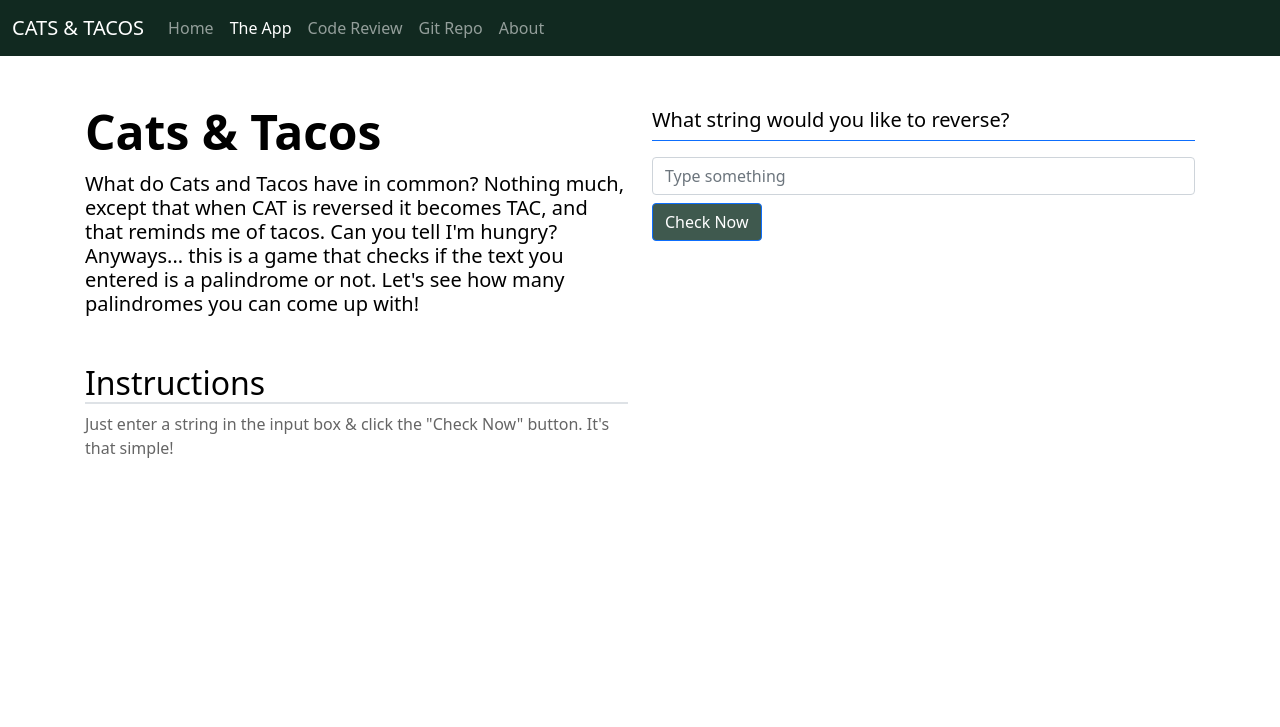
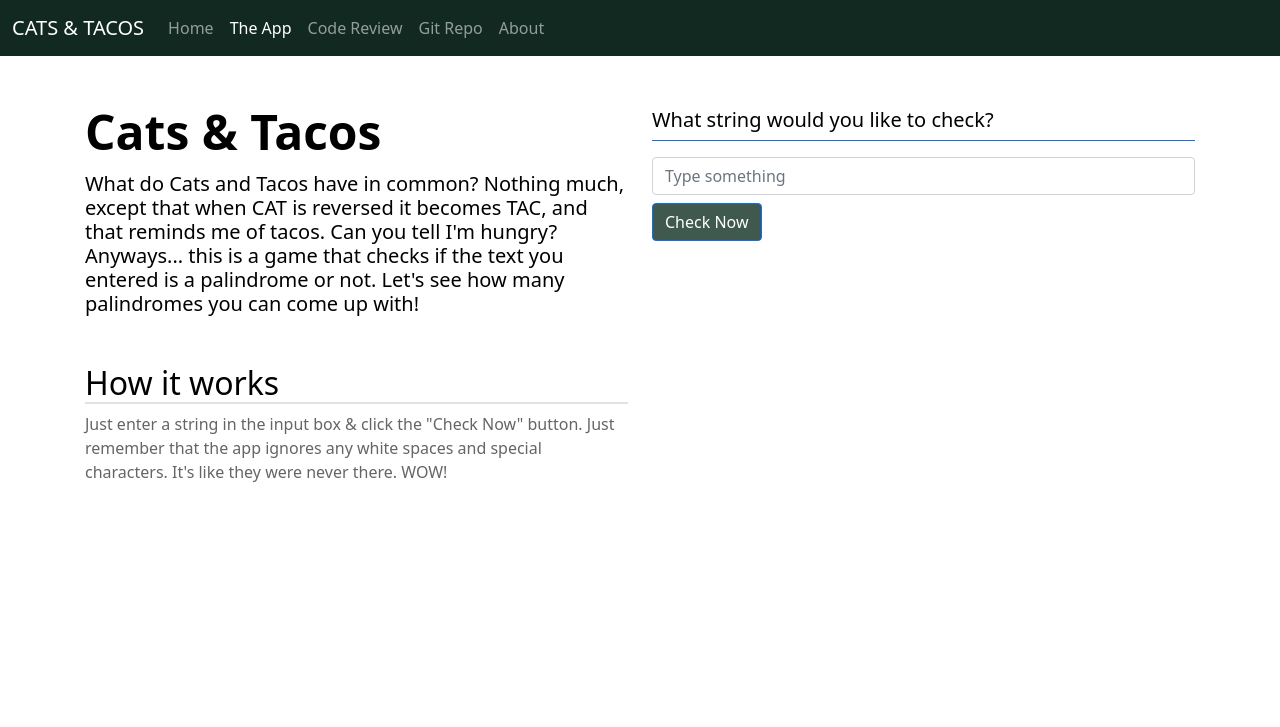
Before and after one commit to gaganssingh/mini_js_project-cat_taco, a plain HTML site: page app.html in a window 1280 px wide. Shown: the top 727 px of the page. Drawn offline with nearby package versions, Linux system fonts and the light colour scheme.

Commit message:
Updated app instructions and heading

```diff
--- a/app.html
+++ b/app.html
@@ -98,15 +98,16 @@
               the text you entered is a palindrome or not. Let's see how many
               palindromes you can come up with!
             </h4>
-            <h2 class="mt-5 border-bottom border-2">Instructions</h2>
+            <h2 class="mt-5 border-bottom border-2">How it works</h2>
             <p>
               Just enter a string in the input box &amp; click the "Check Now"
-              button. It's that simple!
+              button. Just remember that the app ignores any white spaces and
+              special characters. It's like they were never there. WOW!
             </p>
           </div>
           <div class="col">
             <h5 class="border-1 border-bottom border-primary pb-2">
-              What string would you like to reverse?
+              What string would you like to check?
             </h5>
             <form class="row gx-3 gy-2 pt-2">
               <div class="col">
```
